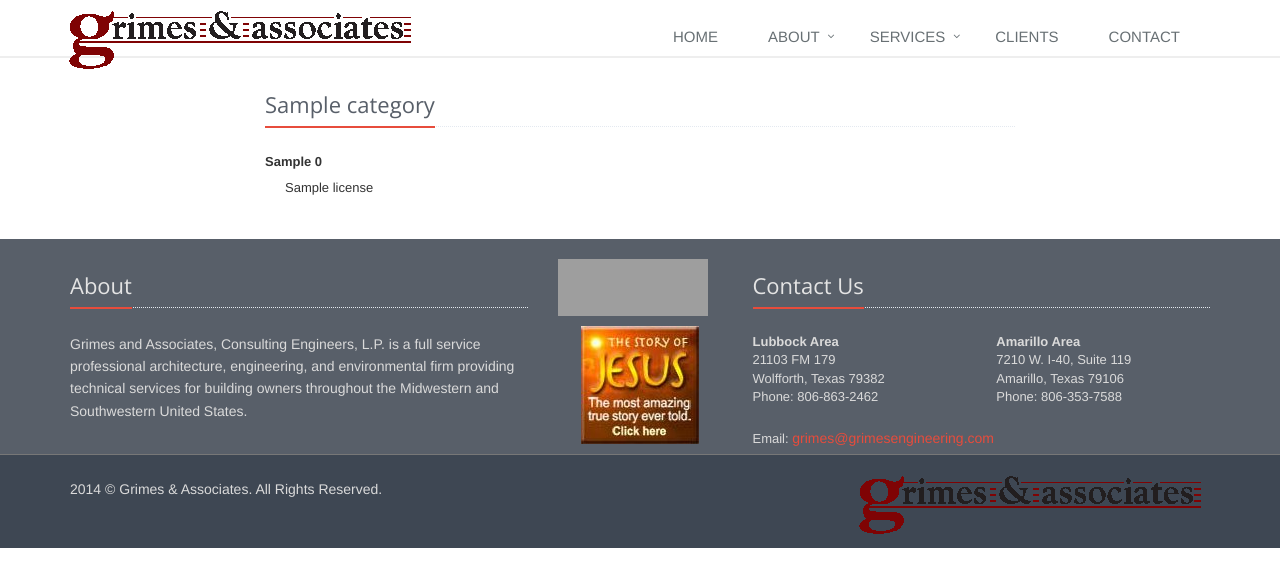
After one commit to tanveerahmad1517/grimesengineering, a Django app: template ga/about/templates/licenses.html in a window 1280 px wide. The commit adds this page. Shown: the top 587 px of the page. Run offline with Django 3.2, Linux system fonts and the light colour scheme; the template is opened without the code that fills it: most values are stand-ins (such as "Sample title", 1, 10 or a date in 2020); parts of the project's set-up code (start-up, migrations or seed data) failed here and were passed over; some libraries are stand-ins or nearby versions; grey boxes are pictures that could not be loaded.

Commit message:
New licenses page

```diff
--- a/ga/about/models.py
+++ b/ga/about/models.py
@@ -32,7 +32,7 @@ class Staff(models.Model):
     name = models.CharField(max_length=200)
     email = models.CharField(max_length=200, null=True, blank=True,)
     title = models.CharField(max_length=500, null=True, blank=True,)
-    license = models.ManyToManyField(License, null=True, blank=True,)
+    license = models.ManyToManyField(License, null=True, blank=True, related_name="staff")
     description = models.TextField(null=True, blank=True,)
     phone = models.CharField(max_length=100, null=True, blank=True,)
     cell = models.CharField(max_length=100, null=True, blank=True,)
--- /dev/null
+++ b/ga/about/templates/licenses.html
@@ -0,0 +1,21 @@
+{% extends 'base.html' %}
+
+{% block title %}Licenses - Grimes & Associates{% endblock title %}
+
+{% block content %}
+    <div class="container content">
+    	<div class="row">
+    		<div class="col-md-8 col-md-offset-2">
+				{% for license in licenses %}
+					{% ifchanged license.category.name %}
+						<div class="headline"><h2>{{ license.category.name }}</h2></div>
+					{% endifchanged %}
+					{% ifchanged license.staff.all.0.name %}
+						<b>{{ license.staff.all.0.name }}</b>
+					{% endifchanged %}
+					<div style="margin:5px 20px 0;">{{ license }}</div>
+				{% endfor %}
+			</div>
+		</div>
+    </div>
+{% endblock content %}
--- a/ga/about/templates/team.html
+++ b/ga/about/templates/team.html
@@ -12,7 +12,7 @@
 			<div class="row margin-bottom-20">
 				<div class="col-sm-2">
 					{% if member.image %}
-						<img style="margin-top:10px;" alt="" src="{{ MEDIA_URL }}{{ member.image }}" class="img-responsive">
+						<img style="margin-top:10px;max-width:250px;" alt="" src="{{ MEDIA_URL }}{{ member.image }}" class="img-responsive">
 					{% endif %}
 				</div>
 				<div class="col-sm-10">
--- a/ga/about/urls.py
+++ b/ga/about/urls.py
@@ -4,4 +4,5 @@ from django.conf.urls import patterns, url
 urlpatterns = patterns('',
     url(r'^$', 'ga.about.views.index', name='index'),
     url(r'^our_team/$', 'ga.about.views.team', name='team'),
+    url(r'^licenses/$', 'ga.about.views.licenses', name='licenses'),
 )
--- a/ga/templates/base.html
+++ b/ga/templates/base.html
@@ -71,6 +71,7 @@
 		                            <ul class="dropdown-menu">
 		                                <li><a href="{% url 'about:index' %}">About Us</a></li>
 		                                <li><a href="{% url 'about:team' %}">Meet Our Team</a></li>
+		                                 <li><a href="{% url 'about:licenses' %}">Licenses</a></li>
 		                            </ul>
 		                        </li>
 
```
Also changed, not shown: ga/about/views.py (+15 -1 lines).
